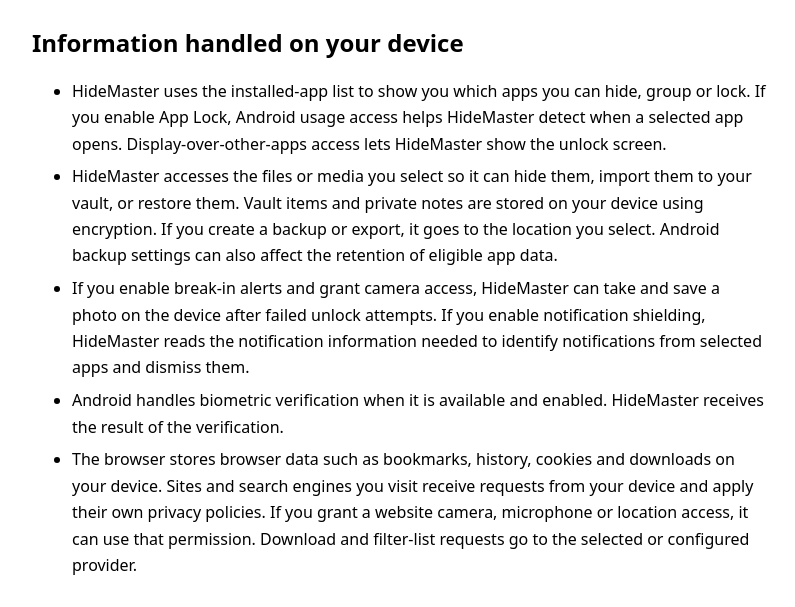
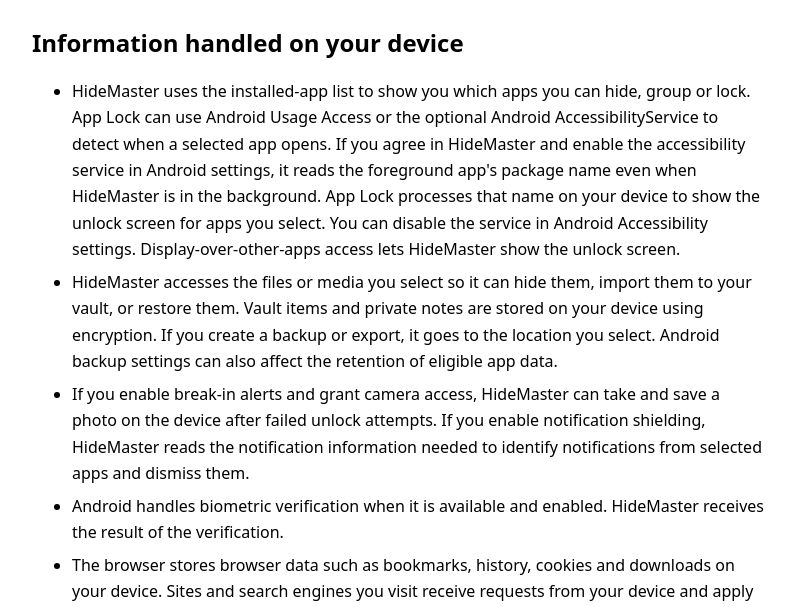
Before and after one commit to Longdabo/Longdabo.github.io, a plain HTML site: page hidemaster/privacy/index.html in a window 1280 px wide. Shown: the part 177-784 px from the top of the page, without its empty margins (240-1035 px from the left). Drawn offline with Linux system fonts and the light colour scheme.

Commit message:
Document HideMaster App Lock accessibility data use

```diff
--- a/hidemaster/privacy/index.html
+++ b/hidemaster/privacy/index.html
@@ -19,7 +19,7 @@
 
   <h2>Information handled on your device</h2>
   <ul>
-    <li>HideMaster uses the installed-app list to show you which apps you can hide, group or lock. If you enable App Lock, Android usage access helps HideMaster detect when a selected app opens. Display-over-other-apps access lets HideMaster show the unlock screen.</li>
+    <li>HideMaster uses the installed-app list to show you which apps you can hide, group or lock. App Lock can use Android Usage Access or the optional Android AccessibilityService to detect when a selected app opens. If you agree in HideMaster and enable the accessibility service in Android settings, it reads the foreground app's package name even when HideMaster is in the background. App Lock processes that name on your device to show the unlock screen for apps you select. You can disable the service in Android Accessibility settings. Display-over-other-apps access lets HideMaster show the unlock screen.</li>
     <li>HideMaster accesses the files or media you select so it can hide them, import them to your vault, or restore them. Vault items and private notes are stored on your device using encryption. If you create a backup or export, it goes to the location you select. Android backup settings can also affect the retention of eligible app data.</li>
     <li>If you enable break-in alerts and grant camera access, HideMaster can take and save a photo on the device after failed unlock attempts. If you enable notification shielding, HideMaster reads the notification information needed to identify notifications from selected apps and dismiss them.</li>
     <li>Android handles biometric verification when it is available and enabled. HideMaster receives the result of the verification.</li>
```
